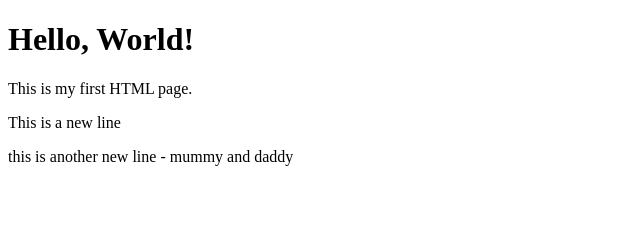
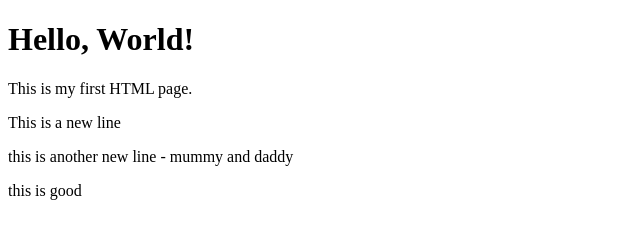
Before and after one commit to mohammedabubakarsiddiqva/hello-world-new1, a plain HTML site: page index.html in a window 1280 px wide. Shown: the whole page, without its empty margins (0-640 px from the left). Drawn offline with Linux system fonts and the light colour scheme.

Commit message:
added new line to index.html

```diff
--- a/index.html
+++ b/index.html
@@ -12,6 +12,7 @@
   <p>This is a new line </p>
 
   <p>this is another new line - mummy and daddy</p>
+  <p>this is good</p>
 
 
 
```
